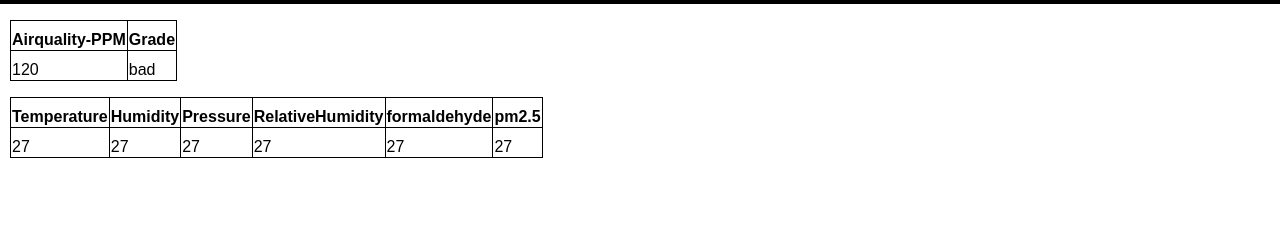
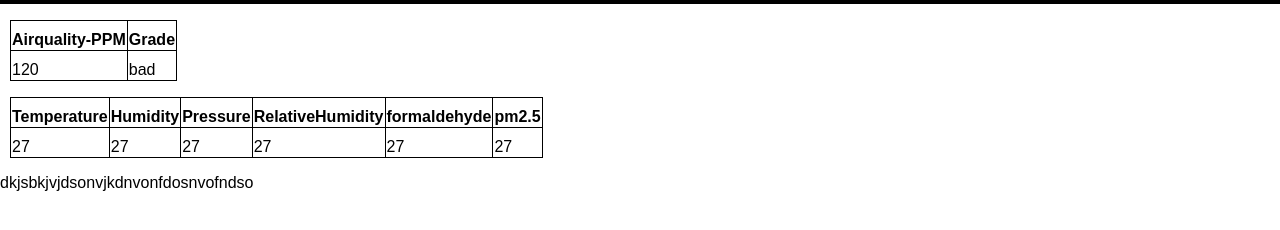
Before and after one commit to k-k-n-vishal/vishal_UI, a plain HTML site: page IoT_UI/index.html in a window 1280 px wide. Shown: the part 84-314 px from the top of the page. Drawn offline with Linux system fonts and the light colour scheme.

Commit message:
testing git

```diff
--- a/IoT_UI/index.html
+++ b/IoT_UI/index.html
@@ -50,5 +50,6 @@
         </tr>
     </table>
 
+    <p>dkjsbkjvjdsonvjkdnvonfdosnvofndso</p>
 </body>
 </html>
```
